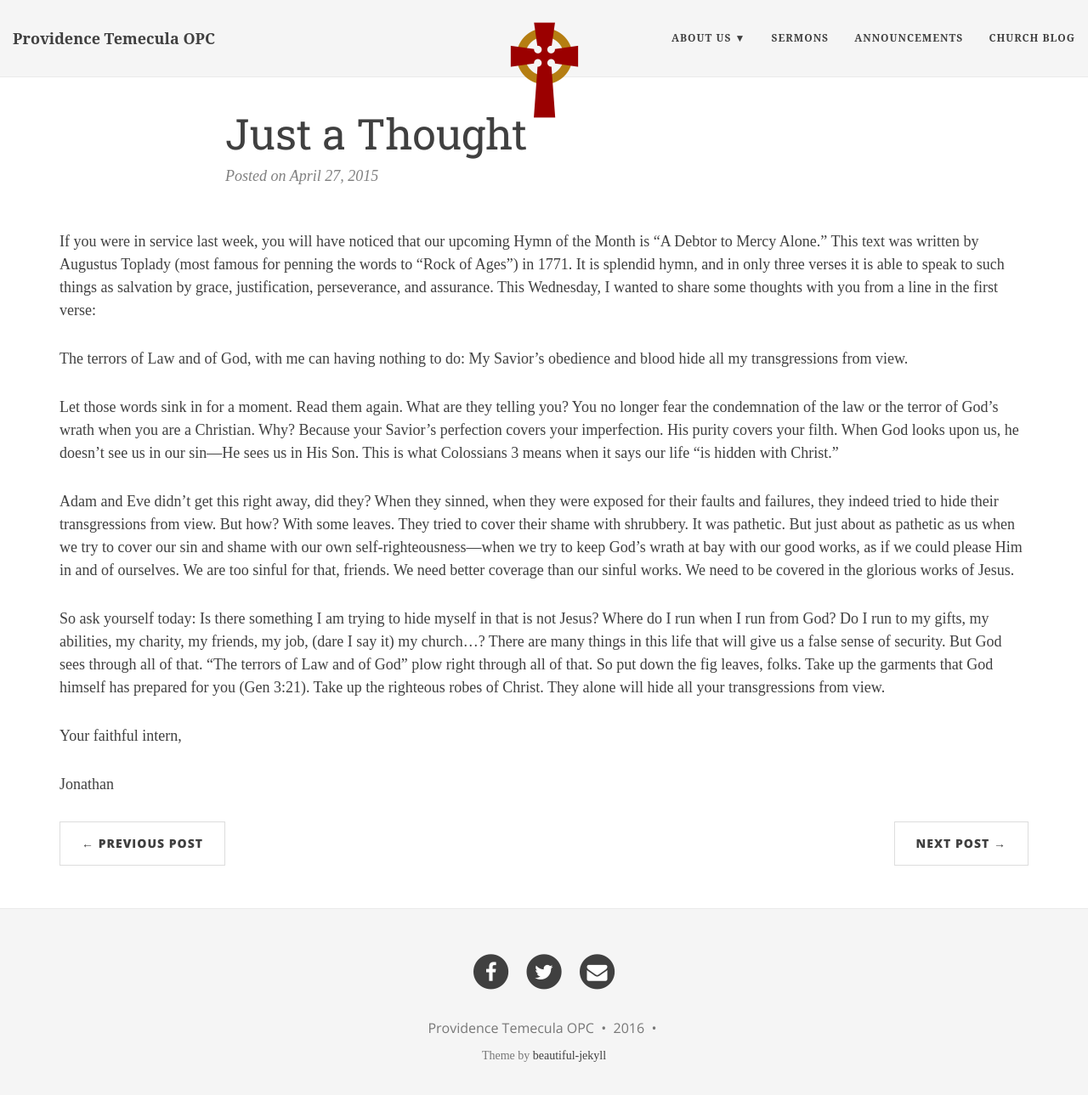
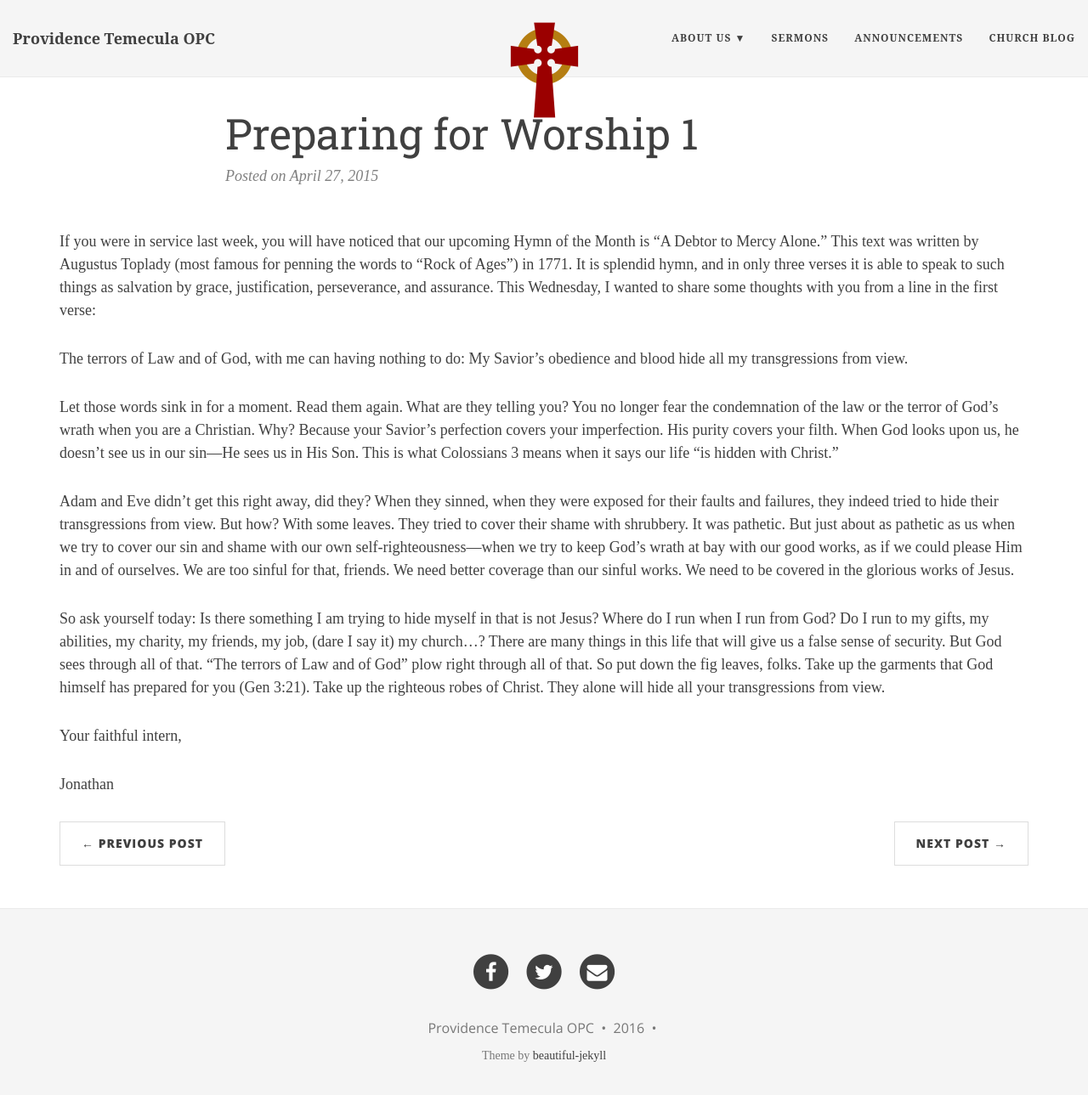
Before and after one commit to japodacaj/temeculaopc.github.io, a Jekyll site: the page built from _posts/2015-04-27-Just-a-Thought.md, in a window 1280 px wide and 1303 px high. Shown: the top 1289 px of the window at 85% size. Built offline with Jekyll 4.4.1, drawn with Linux system fonts in a browser that asks for light colours; nearby versions of some CDN libraries.

Commit message:
Updated 2015-04-27-Just-a-Thought.md

```diff
--- a/_posts/2015-04-27-Just-a-Thought.md
+++ b/_posts/2015-04-27-Just-a-Thought.md
@@ -1,8 +1,9 @@
 ---
 layout: post
 category: blog
-title: Just a Thought
-date: 2015-04-27 21:35
+title: Preparing for Worship 1
+date: "2015-04-27 21:35"
+published: true
 ---
 
 If you were in service last week, you will have noticed that our upcoming Hymn of the Month is “A Debtor to Mercy Alone.” This text was written by Augustus Toplady (most famous for penning the words to “Rock of Ages”) in 1771. It is splendid hymn, and in only three verses it is able to speak to such things as salvation by grace, justification, perseverance, and assurance. This Wednesday, I wanted to share some thoughts with you from a line in the first verse:
```
